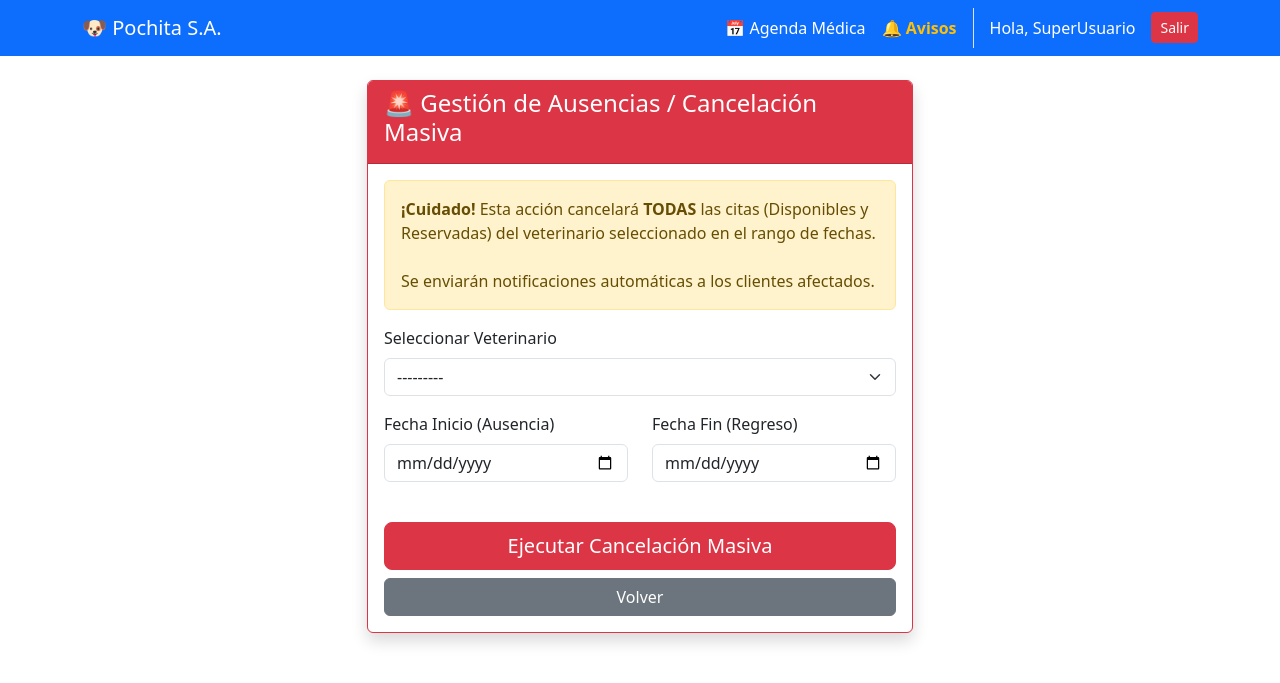
After one commit to denil232/pochia_project, a Django app: page /cancelacion-masiva/ in a window 1280 px wide. The commit adds this page. Shown: the top 683 px of the page. Run offline with Django 4.2, Linux system fonts and the light colour scheme; a user stored in the database is signed in; data comes from the database, SQL or seed files in the repository; both versions use the stored data as it was after the commit.

Commit message:
terminado si no estoy mal

```diff
--- a/core/forms.py
+++ b/core/forms.py
@@ -2,14 +2,13 @@ from django import forms
 from django.contrib.auth.forms import UserCreationForm
 from django.contrib.auth.models import User
 from django.utils import timezone
-import datetime
+import datetime # <--- Necesario para definir el año 2005
 from .models import Cita
 
 # --- GENERADOR DE HORARIOS (De 08:00 a 20:00 cada 30 min) ---
 HORARIOS_CHOICES = []
-for h in range(8, 21): # Desde las 8 hasta las 20 horas
+for h in range(8, 21):
     for m in (0, 30):
-        # Formato visual: "08:00", "08:30", etc.
         hora_str = f"{h:02d}:{m:02d}"
         HORARIOS_CHOICES.append((hora_str, hora_str))
 
@@ -26,7 +25,6 @@ class RegistroClienteForm(UserCreationForm):
 
 # --- FORMULARIO 2: CREAR HORARIOS (RECEPCIONISTA) ---
 class CitaForm(forms.ModelForm):
-    # CAMBIO IMPORTANTE: Usamos ChoiceField (Lista) en vez de TimeInput (Reloj)
     hora = forms.ChoiceField(
         choices=HORARIOS_CHOICES,
         label="Hora de Atención",
@@ -45,9 +43,9 @@ class CitaForm(forms.ModelForm):
         super().__init__(*args, **kwargs)
         self.fields['veterinario'].queryset = User.objects.filter(groups__name='Veterinario')
         self.fields['veterinario'].label = "Médico Veterinario"
+        # Opcional: Bloquear fechas pasadas visualmente
         self.fields['fecha'].widget.attrs['min'] = timezone.now().date()
 
-    # --- VALIDACIÓN: EVITAR DUPLICADOS ---
     def clean(self):
         cleaned_data = super().clean()
         veterinario = cleaned_data.get('veterinario')
@@ -55,17 +53,13 @@ class CitaForm(forms.ModelForm):
         hora = cleaned_data.get('hora')
 
         if veterinario and fecha and hora:
-            # Buscamos si existe choque de horario
             existe = Cita.objects.filter(
                 veterinario=veterinario,
                 fecha=fecha,
                 hora=hora
             ).exists()
-
             if existe:
-                # Marcamos el error en el campo 'hora' para que salga rojo
                 self.add_error('hora', f"El Dr/a. {veterinario.last_name} ya tiene agenda a las {hora}.")
-
         return cleaned_data
 
 
@@ -82,7 +76,7 @@ class ReservaForm(forms.Form):
     raza = forms.CharField(max_length=100, label="Raza")
 
     fecha_nacimiento = forms.DateField(
-        label="Fecha de Nacimiento de la Mascota",
+        label="Fecha de Nacimiento",
         widget=forms.DateInput(attrs={'type': 'date', 'class': 'form-control'})
     )
 
@@ -93,10 +87,50 @@ class ReservaForm(forms.Form):
 
     def __init__(self, *args, **kwargs):
         super().__init__(*args, **kwargs)
+        # Bloqueo VISUAL en el calendario (HTML)
+        # 1. Máximo hoy
         self.fields['fecha_nacimiento'].widget.attrs['max'] = timezone.now().date()
+        # 2. Mínimo 1 de Enero de 2005
+        self.fields['fecha_nacimiento'].widget.attrs['min'] = '2005-01-01'
 
     def clean_fecha_nacimiento(self):
         fecha = self.cleaned_data.get('fecha_nacimiento')
-        if fecha and fecha > timezone.now().date():
-            raise forms.ValidationError("La mascota no puede haber nacido en el futuro.")
+
+        # Validación DE SEGURIDAD (Backend)
+        if fecha:
+            # Regla 1: No futuro
+            if fecha > timezone.now().date():
+                raise forms.ValidationError("La mascota no puede haber nacido en el futuro.")
+
+            # Regla 2: Año mínimo 2005
+            fecha_minima = datetime.date(2005, 1, 1)
+            if fecha < fecha_minima:
+                raise forms.ValidationError("La fecha de nacimiento no puede ser anterior al año 2005.")
+
         return fecha
+
+# --- AGREGAR AL FINAL DE core/forms.py ---
+
+class CancelarMasivoForm(forms.Form):
+    veterinario = forms.ModelChoiceField(
+        queryset=User.objects.filter(groups__name='Veterinario'),
+        label="Veterinario a Cancelar",
+        widget=forms.Select(attrs={'class': 'form-select'})
+    )
+    fecha_inicio = forms.DateField(
+        label="Desde",
+        widget=forms.DateInput(attrs={'type': 'date', 'class': 'form-control'})
+    )
+    fecha_fin = forms.DateField(
+        label="Hasta",
+        widget=forms.DateInput(attrs={'type': 'date', 'class': 'form-control'})
+    )
+
+    def clean(self):
+        cleaned_data = super().clean()
+        inicio = cleaned_data.get('fecha_inicio')
+        fin = cleaned_data.get('fecha_fin')
+
+        if inicio and fin and inicio > fin:
+            raise forms.ValidationError("La fecha de inicio no puede ser mayor a la fecha de fin.")
+        return cleaned_data
--- a/core/templates/core/base.html
+++ b/core/templates/core/base.html
@@ -10,7 +10,7 @@
 
     <nav class="navbar navbar-expand-lg navbar-dark bg-primary">
         <div class="container">
-            <a class="navbar-brand" href="{% url 'home' %}">🐶 Pochota S.A.</a>
+            <a class="navbar-brand" href="{% url 'home' %}">🐶 Pochita S.A.</a>
 
             <button class="navbar-toggler" type="button" data-bs-toggle="collapse" data-bs-target="#navbarNav">
                 <span class="navbar-toggler-icon"></span>
--- /dev/null
+++ b/core/templates/core/cancelar_masivo.html
@@ -0,0 +1,51 @@
+{% extends 'core/base.html' %}
+
+{% block content %}
+<div class="row justify-content-center">
+    <div class="col-md-6">
+        <div class="card border-danger shadow">
+            <div class="card-header bg-danger text-white">
+                <h4>🚨 Gestión de Ausencias / Cancelación Masiva</h4>
+            </div>
+            <div class="card-body">
+                <div class="alert alert-warning">
+                    <strong>¡Cuidado!</strong> Esta acción cancelará <b>TODAS</b> las citas (Disponibles y Reservadas) del veterinario seleccionado en el rango de fechas.
+                    <br><br>
+                    Se enviarán notificaciones automáticas a los clientes afectados.
+                </div>
+
+                <form method="post">
+                    {% csrf_token %}
+
+                    <div class="mb-3">
+                        <label class="form-label">Seleccionar Veterinario</label>
+                        {{ form.veterinario }}
+                    </div>
+
+                    <div class="row">
+                        <div class="col-md-6 mb-3">
+                            <label class="form-label">Fecha Inicio (Ausencia)</label>
+                            {{ form.fecha_inicio }}
+                        </div>
+                        <div class="col-md-6 mb-3">
+                            <label class="form-label">Fecha Fin (Regreso)</label>
+                            {{ form.fecha_fin }}
+                        </div>
+                    </div>
+
+                    {% if form.errors %}
+                        <div class="alert alert-danger">
+                            {{ form.errors }}
+                        </div>
+                    {% endif %}
+
+                    <div class="d-grid gap-2 mt-4">
+                        <button type="submit" class="btn btn-danger btn-lg">Ejecutar Cancelación Masiva</button>
+                        <a href="{% url 'lista_citas' %}" class="btn btn-secondary">Volver</a>
+                    </div>
+                </form>
+            </div>
+        </div>
+    </div>
+</div>
+{% endblock %}
--- a/core/views.py
+++ b/core/views.py
@@ -3,9 +3,10 @@ from django.contrib.auth import login
 from django.contrib.auth.models import Group
 from django.contrib.auth.decorators import login_required
 from django.contrib.admin.views.decorators import staff_member_required
-from django.utils import timezone  # <--- IMPORTANTE: Para filtrar fechas
-from .models import Cita, Mascota, Notificacion # <--- IMPORTANTE: Agregamos Notificacion
-from .forms import RegistroClienteForm, CitaForm, ReservaForm
+from django.utils import timezone
+from .models import Cita, Mascota, Notificacion
+# AQUI AGREGAMOS EL NUEVO FORMULARIO: CancelarMasivoForm
+from .forms import RegistroClienteForm, CitaForm, ReservaForm, CancelarMasivoForm
 
 # Vista de la página principal (Home)
 def home(request):
@@ -17,14 +18,12 @@ def registro(request):
         form = RegistroClienteForm(request.POST)
         if form.is_valid():
             user = form.save()
-            # Asignar grupo 'Cliente' automáticamente
             try:
                 grupo_cliente = Group.objects.get(name='Cliente')
                 user.groups.add(grupo_cliente)
             except Group.DoesNotExist:
-                pass # Si el grupo no existe, no falla, pero idealmente debería existir
+                pass
 
-            # Loguear al usuario inmediatamente y enviarlo al inicio
             login(request, user)
             return redirect('home')
     else:
@@ -39,7 +38,7 @@ def crear_horario(request):
         form = CitaForm(request.POST)
         if form.is_valid():
             cita = form.save(commit=False)
-            cita.estado = 'DISPONIBLE' # Se crea libre por defecto
+            cita.estado = 'DISPONIBLE'
             cita.save()
             return redirect('lista_citas')
     else:
@@ -47,31 +46,24 @@ def crear_horario(request):
 
     return render(request, 'core/crear_horario.html', {'form': form})
 
-# Vista para ver la Agenda (HU002) - ACTUALIZADA CON FILTRO DE FECHA
+# Vista para ver la Agenda (HU002) - CON FILTRO DE FECHA
 def lista_citas(request):
-    # 1. Obtenemos la fecha de hoy
     hoy = timezone.now().date()
-
-    # 2. Filtramos: Traer citas donde la fecha sea Mayor o Igual (__gte) a hoy
-    #    Así los días pasados desaparecen de la lista visualmente.
+    # Filtramos: Citas futuras o de hoy
     citas = Cita.objects.filter(fecha__gte=hoy).order_by('fecha', 'hora')
-
     return render(request, 'core/lista_citas.html', {'citas': citas})
 
 # --- FUNCIÓN: RESERVAR CITA (CLIENTE) ---
 @login_required
 def reservar_cita(request, cita_id):
-    # Buscamos la cita por su ID. Si no existe, da error 404.
     cita = get_object_or_404(Cita, id=cita_id)
 
-    # Validación de seguridad: Si ya está ocupada, no dejar reservar
     if cita.estado != 'DISPONIBLE':
         return redirect('lista_citas')
 
     if request.method == 'POST':
         form = ReservaForm(request.POST)
         if form.is_valid():
-            # 1. Crear la Mascota y asignarla al dueño actual
             nueva_mascota = Mascota.objects.create(
                 dueno=request.user,
                 nombre=form.cleaned_data['nombre_mascota'],
@@ -80,7 +72,6 @@ def reservar_cita(request, cita_id):
                 fecha_nacimiento=form.cleaned_data['fecha_nacimiento']
             )
 
-            # 2. Actualizar la Cita con los datos del cliente y la mascota
             cita.cliente = request.user
             cita.mascota = nueva_mascota
             cita.motivo = form.cleaned_data['motivo']
@@ -93,34 +84,61 @@ def reservar_cita(request, cita_id):
 
     return render(request, 'core/reservar_cita.html', {'cita': cita, 'form': form})
 
-# --- NUEVA FUNCIÓN: CANCELAR CITA Y NOTIFICAR (HU005) ---
+# --- FUNCIÓN: CANCELAR CITA INDIVIDUAL (HU005) ---
 @staff_member_required
 def cancelar_cita(request, cita_id):
     cita = get_object_or_404(Cita, id=cita_id)
 
-    # Si enviaron el formulario de confirmación (POST)
     if request.method == 'POST':
-        # 1. Cambiar estado a CANCELADA
         cita.estado = 'CANCELADA'
         cita.save()
 
-        # 2. Crear Notificación Automática si hay cliente afectado
         if cita.cliente:
             mensaje_alerta = f"Estimado/a {cita.cliente.first_name}, su cita para {cita.mascota.nombre} el día {cita.fecha} ha sido cancelada por la veterinaria."
             Notificacion.objects.create(
                 usuario=cita.cliente,
                 mensaje=mensaje_alerta
             )
-
         return redirect('lista_citas')
 
-    # Si es GET, mostramos la pregunta de confirmación
     return render(request, 'core/cancelar_cita.html', {'cita': cita})
 
-# --- NUEVA FUNCIÓN: VER NOTIFICACIONES (CLIENTE) ---
+# --- FUNCIÓN: VER NOTIFICACIONES (CLIENTE) ---
 @login_required
 def mis_notificaciones(request):
-    # Traemos las notificaciones del usuario, las más nuevas primero
     notificaciones = Notificacion.objects.filter(usuario=request.user).order_by('-fecha')
+    return render(request, 'core/notificaciones.html', {'notificaciones': notificaciones})
 
-    return render(request, 'core/notificaciones.html', {'notificaciones': notificaciones})
+# --- NUEVA FUNCIÓN: CANCELACIÓN MASIVA (HU006 - Gestión de Ausencias) ---
+@staff_member_required
+def cancelar_masivo(request):
+    if request.method == 'POST':
+        form = CancelarMasivoForm(request.POST)
+        if form.is_valid():
+            vet = form.cleaned_data['veterinario']
+            inicio = form.cleaned_data['fecha_inicio']
+            fin = form.cleaned_data['fecha_fin']
+
+            # 1. Buscar todas las citas (Disponibles o Reservadas) en ese rango
+            citas_afectadas = Cita.objects.filter(
+                veterinario=vet,
+                fecha__range=[inicio, fin],
+                estado__in=['DISPONIBLE', 'RESERVADA']
+            )
+
+            # 2. Recorrerlas para cancelar y notificar
+            for cita in citas_afectadas:
+                # Si hay cliente, crear alerta
+                if cita.cliente:
+                    mensaje = f"URGENTE: Su cita con Dr/a. {vet.last_name} para el {cita.fecha} ha sido cancelada por ausencia médica. Por favor reagende."
+                    Notificacion.objects.create(usuario=cita.cliente, mensaje=mensaje)
+
+                # Cancelar la cita
+                cita.estado = 'CANCELADA'
+                cita.save()
+
+            return redirect('lista_citas')
+    else:
+        form = CancelarMasivoForm()
+
+    return render(request, 'core/cancelar_masivo.html', {'form': form})
--- a/pochia_project/urls.py
+++ b/pochia_project/urls.py
@@ -18,4 +18,5 @@ urlpatterns = [
     path('reservar/<int:cita_id>/', views.reservar_cita, name='reservar_cita'),
     path('cancelar/<int:cita_id>/', views.cancelar_cita, name='cancelar_cita'),
     path('notificaciones/', views.mis_notificaciones, name='mis_notificaciones'),
+    path('cancelacion-masiva/', views.cancelar_masivo, name='cancelar_masivo'),
 ]
```
Also changed, not shown: core/templates/core/lista_citas.html (+17 -11 lines), db.sqlite3.
